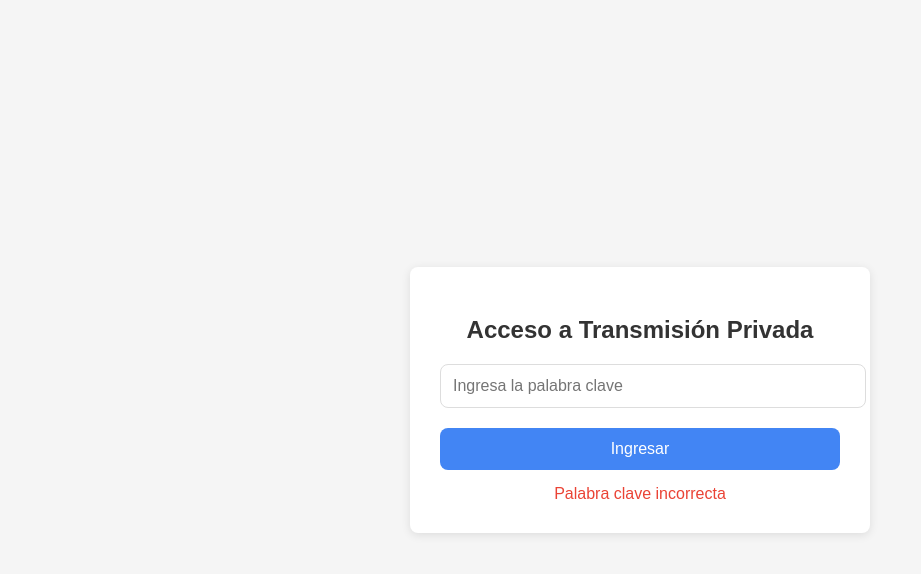
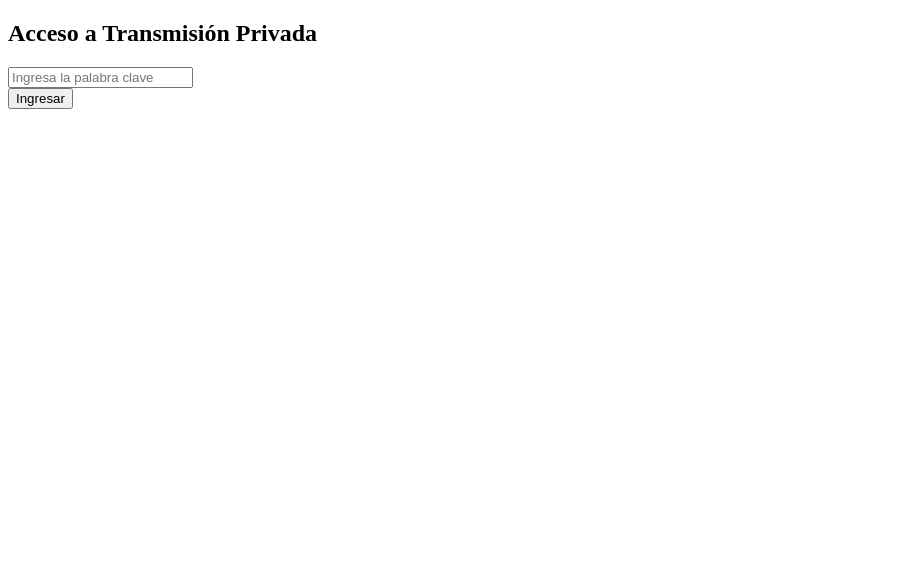
Before and after one commit to DOKO0000/transmicion, a plain HTML site: page index.html in a window 1280 px wide. Both pictures are taken after a click on the button "Ingresar". Shown: the whole page, without its empty margins (0-921 px from the left). Drawn offline with Linux system fonts and the light colour scheme.

Commit message:
Update index.html

```diff
--- a/index.html
+++ b/index.html
@@ -1,67 +1,7 @@
 <!DOCTYPE html>
 <html lang="es">
 <head>
-    <meta charset="UTF-8">
-    <meta name="viewport" content="width=device-width, initial-scale=1.0">
-    <title>Acceso a Transmisión Privada</title>
-    <!-- Firebase SDK -->
-    <script src="https://www.gstatic.com/firebasejs/8.10.0/firebase-app.js"></script>
-    <script src="https://www.gstatic.com/firebasejs/8.10.0/firebase-database.js"></script>
-    <style>
-        body {
-            font-family: 'Arial', sans-serif;
-            margin: 0;
-            padding: 0;
-            background-color: #f5f5f5;
-            display: flex;
-            justify-content: center;
-            align-items: center;
-            height: 100vh;
-        }
-
-        .access-container {
-            background: white;
-            padding: 30px;
-            border-radius: 8px;
-            box-shadow: 0 2px 10px rgba(0,0,0,0.1);
-            width: 100%;
-            max-width: 400px;
-            text-align: center;
-        }
-
-        .access-container h2 {
-            color: #333;
-            margin-bottom: 20px;
-        }
-
-        .form-group {
-            margin-bottom: 20px;
-        }
-
-        .form-group input {
-            width: 100%;
-            padding: 12px;
-            border: 1px solid #ddd;
-            border-radius: 8px;
-            font-size: 16px;
-        }
-
-        .access-btn {
-            width: 100%;
-            padding: 12px;
-            background-color: #4285f4;
-            color: white;
-            border: none;
-            border-radius: 8px;
-            cursor: pointer;
-            font-size: 16px;
-        }
-
-        .access-error {
-            color: #ea4335;
-            margin-top: 15px;
-        }
-    </style>
+    <!-- ... (código anterior igual) ... -->
 </head>
 <body>
     <div class="access-container">
@@ -69,50 +9,12 @@
         <div class="form-group">
             <input type="password" id="accessKey" placeholder="Ingresa la palabra clave">
         </div>
-        <button class="access-btn" onclick="checkAccess()">Ingresar</button>
+        <button class="access-btn" id="accessBtn">Ingresar</button>
         <div id="accessError" class="access-error"></div>
     </div>
 
     <script>
-        // Configuración de Firebase (reemplaza con tus datos)
-        const firebaseConfig = {
-            apiKey: "AIzaSyDzQjZ4QZQZQZQZQZQZQZQZQZQZQZQZQZQ",
-            authDomain: "fotocredencial-30d54.firebaseapp.com",
-            databaseURL: "https://fotocredencial-30d54-default-rtdb.firebaseio.com",
-            projectId: "fotocredencial-30d54",
-            storageBucket: "fotocredencial-30d54.appspot.com",
-            messagingSenderId: "1234567890",
-            appId: "1:1234567890:web:1234567890abcdef"
-        };
-
-        // Inicializar Firebase
-        firebase.initializeApp(firebaseConfig);
-        const database = firebase.database();
-
-        // Palabra clave de acceso
-        const ACCESS_KEY = "MOOKA";
-
-        // Obtener la IP del usuario
-        async function getUserIP() {
-            try {
-                const response = await fetch('https://api.ipify.org?format=json');
-                const data = await response.json();
-                return data.ip;
-            } catch (error) {
-                console.error("Error al obtener IP:", error);
-                return "Desconocida";
-            }
-        }
-
-        // Registrar acceso en Firebase
-        async function registerAccess(ip) {
-            const timestamp = new Date().toISOString();
-            await database.ref('accessLogs').push().set({
-                ip: ip,
-                timestamp: timestamp,
-                accessKeyUsed: document.getElementById('accessKey').value.trim()
-            });
-        }
+        // ... (configuración de Firebase igual) ...
 
         // Verificar acceso
         async function checkAccess() {
@@ -121,18 +23,29 @@
             const enteredKey = accessKeyInput.value.trim();
 
             if (enteredKey === ACCESS_KEY) {
-                // Obtener y registrar IP
-                const userIP = await getUserIP();
-                await registerAccess(userIP);
+                // Deshabilitar botón para evitar múltiples clics
+                document.getElementById('accessBtn').disabled = true;
+                accessError.textContent = "Verificando...";
 
-                // Redirigir a la página de transmisión
-                window.location.href = "transmision.html";
+                try {
+                    // Obtener y registrar IP
+                    const userIP = await getUserIP();
+                    await registerAccess(userIP);
+
+                    // Redirigir después de completar las operaciones
+                    window.location.href = "transmision.html";
+                } catch (error) {
+                    console.error("Error:", error);
+                    accessError.textContent = "Error al verificar acceso. Recarga la página.";
+                    document.getElementById('accessBtn').disabled = false;
+                }
             } else {
                 accessError.textContent = "Palabra clave incorrecta";
             }
         }
 
-        // Permitir acceso con Enter
+        // Event listeners mejorados
+        document.getElementById('accessBtn').addEventListener('click', checkAccess);
         document.getElementById('accessKey').addEventListener('keypress', (e) => {
             if (e.key === 'Enter') checkAccess();
         });
```
